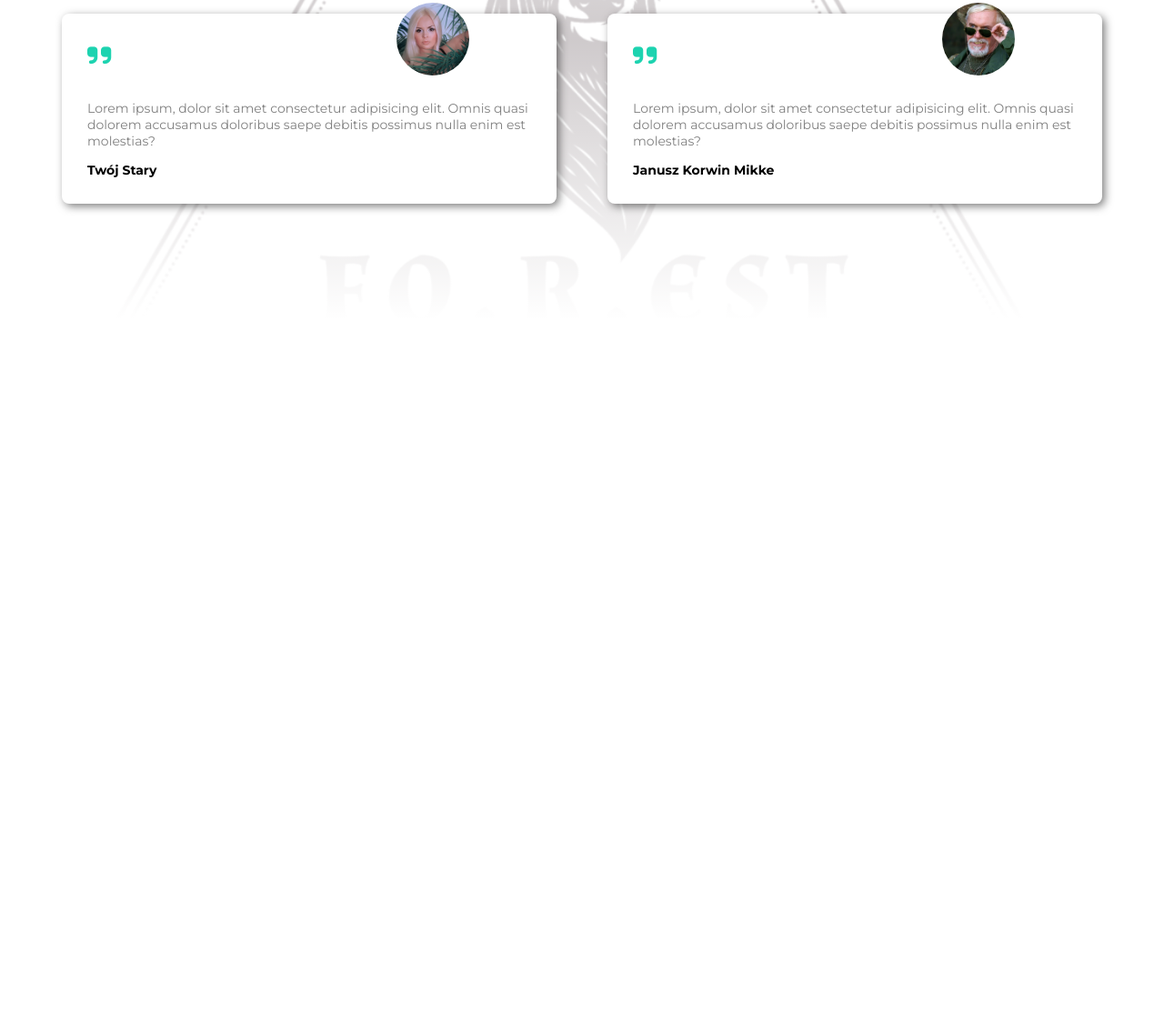
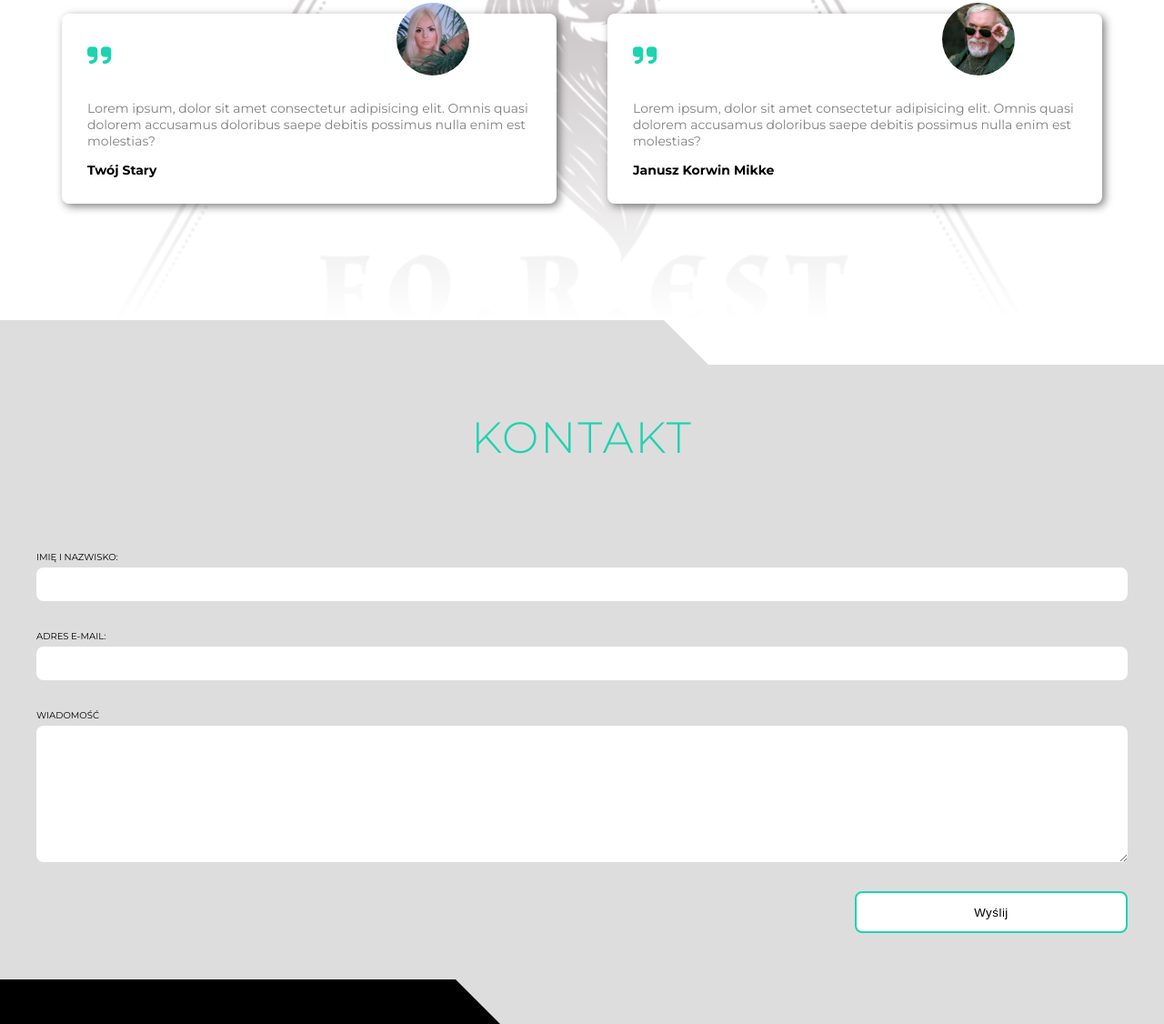
Before and after one commit to architektnumernabis/FOrEST, a website: page index.html in a window 1280 px wide. Shown: the part 5117-6243 px from the top of the page at 91% size. Before the commit the page ends 5469 px from the top, so only its background shows below. Drawn offline with nearby package versions, Linux system fonts and the light colour scheme.

Commit message:
added contact form in contact section

```diff
--- a/index.html
+++ b/index.html
@@ -38,7 +38,7 @@
         <a href="#offers" class="navigation__item">atrakcje</a>
         <a href="gallery" class="navigation__item">galeria</a>
         <a href="#reviews" class="navigation__item">opinie</a>
-        <a href="contact" class="navigation__item">kontakt</a>
+        <a href="#contact" class="navigation__item">kontakt</a>
     </div>
 </nav>
     <!--HEADER-->
@@ -224,6 +224,26 @@
                 </div>
             </div>
         </section>
+        <!--CONTACT-->
+        <section id="contact" class="contact section-padding section white-section">
+            <h2 class="section-heading">kontakt</h2>
+            <div class="wrapper">
+                <form class="contact__form">
+                    <div class="contact__form-top">
+                        <label for="name" class="contact__form-label">Imię i nazwisko:</label>
+                        <input id="name" type="text" class="contact__form-input">
+                        <label for="email" class="contact__form-label">Adres e-mail:</label>
+                        <input id-='email' type="text" class="contact__form-input">
+                    </div>
+                    <label for="msg" class="contact__form-label">Wiadomość</label>
+                    <textarea id="msg" class="contact__form-textarea
+                    "></textarea>
+                    <button type="submit" class="contact__form-btn btn-special-animation">Wyślij</button>
+                </form>
+            </div>
+            <div class="white-block white-block-left"></div>
+            <div class="white-block white-block-right"></div>
+        </section>
     </main>
 
     <!--FOOTER-->
--- a/src/sass/_colors.scss
+++ b/src/sass/_colors.scss
@@ -1,6 +1,7 @@
 $white: white;
 $black: black;
 $grey: grey;
+$light-grey: rgb(221, 221, 221);
 $main: rgb(29, 211, 176);
 $second-main: rgb(175, 252, 65);
 $second-main-darker: rgb(130, 187, 49);
--- a/src/sass/_mixins.scss
+++ b/src/sass/_mixins.scss
@@ -13,3 +13,11 @@
     background-position: center;
     background-attachment: fixed;
 }
+
+@mixin contactForm {
+    margin-bottom: 2em;
+    padding: 0.6em 1.2em;
+    border: none;
+    border-radius: 8px;
+    font-size: 1.6rem;
+}
--- a/src/sass/main.scss
+++ b/src/sass/main.scss
@@ -518,6 +518,66 @@ body {
     }
 }
 
+/*CONTACT*/
+.contact {
+    position: relative;
+    background-color: $light-grey;
+    overflow: hidden;
+
+    .white-block-left {
+        background-color: $black;
+    }
+
+    &__form,
+    &__form-top {
+        display: flex;
+        flex-direction: column;
+
+    }
+
+    &__form-label {
+        margin-bottom: 0.5em;
+        text-transform: uppercase;
+    }
+
+    &__form-input {
+        @include contactForm;
+    }
+
+    &__form-textarea {
+        @include contactForm;
+        max-width: 100%;
+        min-width: 100%;
+        min-height: 150px;
+    }
+
+    &__form-btn {
+        align-self: flex-end;
+        padding: 1em;
+        width: 100%;
+        max-width: 300px;
+        color: $black;
+        background-color: $white;
+        border: 2px solid $main;
+        border-radius: 8px;
+        cursor: pointer;
+        transition: color .2s;
+        letter-spacing: 0.5px;
+
+        &:hover {
+            color: $white;
+        }
+
+        &::before {
+            background-color: $main;
+        }
+
+    }
+}
+
+
+
+
 /*BREAKPOINTS*/
 @import './medium';
 @import './large';
```
Also changed, not shown: dist/css/main.min.css, 2 other files.
